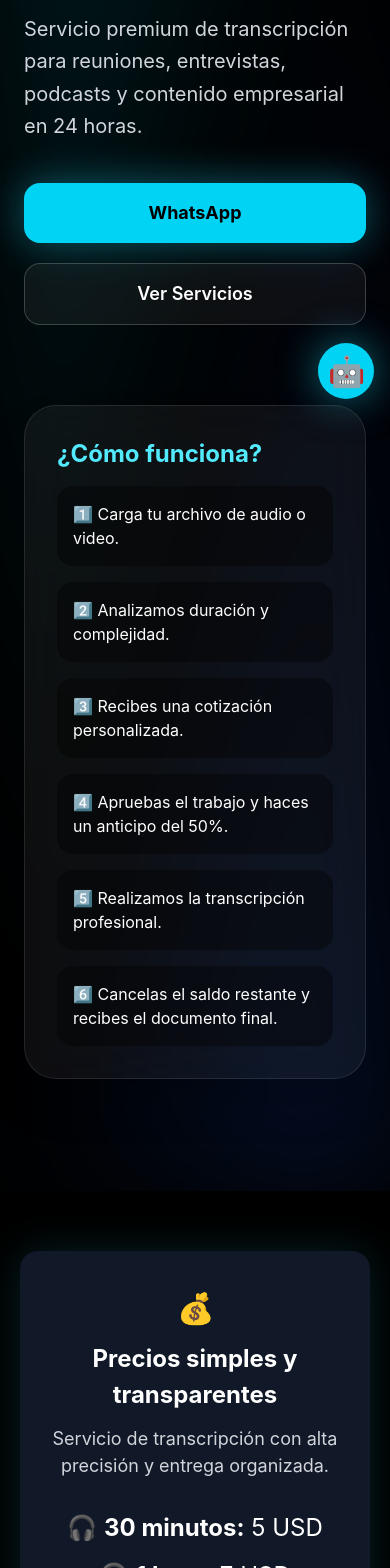
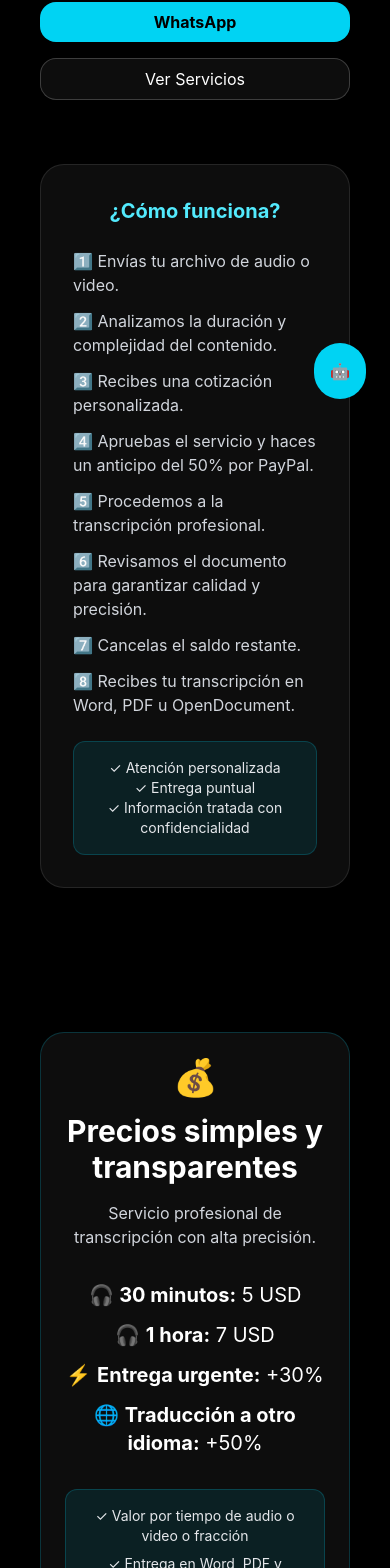
Before and after one commit to felescan/escobara-transcripciones, a React (Vite) app: page / in a window 390 px wide. Shown: the part 421-1989 px from the top of the page. Built offline with nearby package versions, Linux system fonts and the light colour scheme.

Commit message:
Mejoras responsive y ajustes visuales

```diff
--- a/src/App.jsx
+++ b/src/App.jsx
@@ -1,11 +1,11 @@
-
 import { useState } from "react"
 
 export default function App() {
   const [chatbotOpen, setChatbotOpen] = useState(false)
   const [selectedFile, setSelectedFile] = useState(null)
+
   const whatsappLink =
-    "https://wa.me/573147000760?text=Hola,%20quiero%20solicitar%20una%20transcripci%C3%B3n"
+    "https://wa.me/573147000760?text=Hola,%20quiero%20solicitar%20una%20transcripción"
 
   const handleFormSubmit = (e) => {
     e.preventDefault()
@@ -24,66 +24,40 @@ export default function App() {
     const mensaje = `
 Hola, deseo solicitar una transcripción.
 
-DATOS DEL CLIENTE
-
 Nombre: ${nombre}
 Correo: ${correo}
 WhatsApp: ${telefono}
 
-ARCHIVO
+Archivo: ${archivo}
 
-${archivo}
-
-DESCRIPCIÓN
-
+Descripción:
 ${descripcion}
-
-Adjunto el archivo para cotización.
 `
 
     const url =
-    "https://wa.me/573147000760?text=" +
-    encodeURIComponent(mensaje)
+      "https://wa.me/573147000760?text=" + encodeURIComponent(mensaje)
 
     window.open(url, "_blank")
   }
 
   const handleFileUpload = (e) => {
     const file = e.target.files[0]
-
-    if (file) {
-         setSelectedFile(file)
-    }
+    if (file) setSelectedFile(file)
   }
 
   return (
-    <div className="min-h-screen bg-black text-white">
+   <div className="min-h-screen w-full overflow-x-hidden bg-black text-white px-4 sm:px-6">
+
       {/* NAVBAR */}
       <nav className="sticky top-0 z-50 border-b border-white/10 bg-black/70 backdrop-blur-xl">
         <div className="mx-auto flex max-w-7xl items-center justify-between px-6 py-5">
-          <h1 className="text-2xl font-extrabold tracking-wide">
-            <span className="text-cyan-400"></span> ESCOBARA.ONLINE
-          </h1>
-
-          <div className="hidden gap-8 text-sm font-medium text-gray-300 md:flex">
-            <a href="#inicio" className="transition hover:text-cyan-400">
-              Inicio
-            </a>
-
-            <a href="#servicios" className="transition hover:text-cyan-400">
-              Servicios
-            </a>
-
-            <a href="#contacto" className="transition hover:text-cyan-400">
-              Contacto
-            </a>
-          </div>
+          <h1 className="text-2xl font-extrabold">ESCOBARA.ONLINE</h1>
 
           <a
             href={whatsappLink}
             target="_blank"
             rel="noopener noreferrer"
-            className="rounded-2xl bg-cyan-400 px-5 py-3 font-semibold text-black transition hover:scale-105 hover:bg-cyan-300"
+            className="rounded-2xl bg-cyan-400 px-5 py-3 font-semibold text-black"
           >
             WhatsApp
           </a>
@@ -91,215 +65,141 @@ Adjunto el archivo para cotización.
       </nav>
 
       {/* HERO */}
-      <section id="inicio" className="relative overflow-hidden">
-        <div className="absolute inset-0 bg-gradient-to-br from-cyan-500/20 via-transparent to-blue-600/20 blur-3xl"></div>
-
-        <div className="relative mx-auto grid max-w-7xl items-center gap-20 px-6 py-28 lg:grid-cols-2">
+      <section className="mx-auto grid max-w-7xl items-center gap-16 px-6 py-16 sm:py-24 lg:grid-cols-2">
         <div>
-            <span className="rounded-full border border-cyan-400/30 bg-cyan-400/10 px-4 py-2 text-sm text-cyan-300">
-              IA + Automatización + Transcripción Profesional
+          <span className="inline-block rounded-full border border-cyan-400/30 bg-cyan-400/10 px-4 py-2 text-center text-sm text-cyan-300">
+            IA + Transcripción Profesional
           </span>
 
-            <h1 className="mt-10 text-3xl sm:text-5xl lg:text-7xl font-extrabold leading-tight">
-
-              <span className="bg-gradient-to-r from-cyan-400 to-blue-500 bg-clip-text text-transparent">
-                {" "}audio y video{" "}
-              </span>
-
-              en documentos listos para usar
+          <h1 className="mt-10 text-4xl font-extrabold sm:text-5xl text-center lg:text-7xl">
+            Audio y video en texto profesional
           </h1>
 
-            <p className="mt-8 max-w-2xl text-xl leading-relaxed text-gray-300">
-              Servicio premium de transcripción para reuniones,
-              entrevistas, podcasts y contenido empresarial en 24 horas.
+          <p className="mt-6 text-gray-300">
+            Transcripción rápida y precisa para empresas y creadores, en 24 horas.
           </p>
 
-            <div className="mt-10 flex flex-col gap-5 sm:flex-row">
+          <div className="mt-10 flex flex-col gap-4 sm:flex-row">
             <a
-
               href={whatsappLink}
               target="_blank"
-  rel="noopener noreferrer"
-  className="inline-block rounded-2xl bg-cyan-400 px-8 py-4 text-center text-lg font-bold text-black shadow-[0_0_40px_rgba(34,211,238,0.4)] transition duration-300 hover:scale-110 hover:shadow-[0_0_60px_rgba(34,211,238,0.8)]"
+              className="rounded-2xl bg-cyan-400 px-8 py-2 text-center font-bold text-black"
             >
               WhatsApp
             </a>
+
             <a
               href="#servicios"
-                className="rounded-2xl border border-white/20 bg-white/5 px-8 py-4 text-center text-lg font-semibold text-white backdrop-blur transition hover:bg-white/10"
+              className="rounded-2xl border border-white/20 bg-white/5 px-8 py-2 text-center"
             >
               Ver Servicios
             </a>
           </div>
         </div>
 
-          <div className="relative">
-            <div className="rounded-[32px] border border-white/10 bg-white/5 p-8 shadow-2xl backdrop-blur-xl">
-            <div className="space-y-4">
-  <h3 className="text-2xl font-bold text-cyan-300">
+        <div className="rounded-3xl border border-white/10 bg-white/5 p-8">
+          <h3 className="text-xl text-center font-bold text-cyan-300">
             ¿Cómo funciona?
           </h3>
 
-  <div className="rounded-2xl bg-black/40 p-4">
-    1️⃣ Carga tu archivo de audio o video.
+
+<div className="mt-6 space-y-3 text-gray-300">
+  <p>1️⃣ Envías tu archivo de audio o video.</p>
+
+  <p>2️⃣ Analizamos la duración y complejidad del contenido.</p>
+
+  <p>3️⃣ Recibes una cotización personalizada.</p>
+
+  <p>4️⃣ Apruebas el servicio y haces un anticipo del 50% por PayPal.</p>
+
+  <p>5️⃣ Procedemos a la transcripción profesional.</p>
+
+  <p>6️⃣ Revisamos el documento para garantizar calidad y precisión.</p>
+
+  <p>7️⃣ Cancelas el saldo restante.</p>
+
+  <p>8️⃣ Recibes tu transcripción en Word, PDF u OpenDocument.</p>
 </div>
 
-  <div className="rounded-2xl bg-black/40 p-4">
-    2️⃣ Analizamos duración y complejidad.
-  </div>
-
-  <div className="rounded-2xl bg-black/40 p-4">
-    3️⃣ Recibes una cotización personalizada.
-  </div>
-
-  <div className="rounded-2xl bg-black/40 p-4">
-    4️⃣ Apruebas el trabajo y haces un anticipo del 50%.
-  </div>
-
-  <div className="rounded-2xl bg-black/40 p-4">
-    5️⃣ Realizamos la transcripción profesional.
-  </div>
-
-  <div className="rounded-2xl bg-black/40 p-4">
-    6️⃣ Cancelas el saldo restante y recibes el documento final.
-  </div>
-</div>
-            </div>
+<div className="mt-6 rounded-xl border border-cyan-400/20 bg-cyan-400/10 p-4 text-center text-sm text-gray-200">
+  ✓ Atención personalizada<br />
+  ✓ Entrega puntual<br />
+  ✓ Información tratada con confidencialidad
 </div>
         </div>
       </section>
 
- <section style={{
-  display: "flex",
-  justifyContent: "center",
-  padding: "60px 20px"
-}}>
+<section className="mx-auto max-w-5xl px-6 py-12 sm py-20">
+  <div className="rounded-3xl border border-cyan-400/20 bg-white/5 p-6 sm:p-10 text-center backdrop-blur-xl">
 
-  <div style={{
-    maxWidth: "520px",
-    width: "100%",
-    background: "#111827",
-    borderRadius: "18px",
-    padding: "35px 30px",
-    textAlign: "center",
-    boxShadow: "0 0 40px rgba(34,211,238,0.15)",
-    border: "1px rgba(34,211,238,0.2)"
-  }}>
-
-    <div style={{ fontSize: "30px", marginBottom: "10px" }}>
+    <div className="text-4xl mb-4">
       💰
     </div>
 
-    <h2 style={{
-      fontSize: "24px",
-      marginBottom: "12px",
-      fontWeight: "700"
-    }}>
+    <h2 className="text-3xl font-bold">
       Precios simples y transparentes
     </h2>
 
-    <p style={{
-      fontSize: "18px",
-      color: "#d1d5db",
-      marginBottom: "25px"
-    }}>
-      Servicio de transcripción con alta precisión y entrega organizada.
+    <p className="mt-4 text-gray-300">
+      Servicio profesional de transcripción con alta precisión.
     </p>
 
-    <div style={{
-      fontSize: "24px",
-      lineHeight: "2",
-      marginBottom: "25px"
-    }}>
-      🎧 <strong>30 minutos:</strong> 5 USD<br />
-🎧 <strong>1 hora:</strong> 7 USD<br />
-⚡ <strong>Entrega urgente:</strong> +30%
-<br /><br />
-🌐 <strong>Traducción y transcripción</strong>
-<br />
-&nbsp;&nbsp;&nbsp;&nbsp;<strong>a otro idioma:</strong> +50%
+    <div className="mt-8 space-y-3 text-xl">
+      <p>🎧 <strong>30 minutos:</strong> 5 USD</p>
+
+      <p>🎧 <strong>1 hora:</strong> 7 USD</p>
+
+      <p>⚡ <strong>Entrega urgente:</strong> +30%</p>
+
+      <p>🌐 <strong>Traducción a otro idioma:</strong> +50%</p>
     </div>
 
-    <div style={{
-      fontSize: "16px",
-      color: "#9ca3af",
-      marginBottom: "25px"
-    }}>
-      <div>📌 Se cobra por tiempo de audio o video o fracción del mismo.</div>
-
-<div>✓ Entrega en Word (.docx)</div>
-
-<div>✓ Entrega en PDF</div>
-
-<div>✓ Entrega en OpenDocument (.odt)</div>
-
-<div>✓ Transcripción en el idioma requerido</div>
-
-<div>✓ Documento listo para editar o imprimir</div>
+    <div className="mt-8 rounded-xl border border-cyan-400/20 bg-cyan-400/10 p-4 text-center text-sm text-gray-200 space-y-2">
+      <p>✓ Valor por tiempo de audio o video o fracción</p>
+      <p>✓ Entrega en Word, PDF y OpenDocument</p>
+      <p>✓ Documento listo para editar o imprimir</p>
+      <p>✓ Transcripción en el idioma requerido</p>
     </div>
 
     <a
-      href="https://wa.me/573102808032?text=Hola%2C%20quiero%20solicitar%20una%20transcripci%C3%B3n"
+      href={whatsappLink}
       target="_blank"
       rel="noopener noreferrer"
+      className="mt-8 inline-block rounded-2xl bg-cyan-400 px-8 py-4 font-bold text-black transition hover:scale-105"
     >
-      <button style={{
-        background: "#22d3ee",
-        color: "#000",
-        padding: "12px 18px",
-        borderRadius: "10px",
-        border: "none",
-        cursor: "pointer",
-        fontSize: "18px"
-      }}>
-        Solicitar ahora por WhatsApp
-      </button>
+      Solicitar cotización
     </a>
 
   </div>
+</section>
+      {/* SERVICIOS */}
+      <section id="servicios" className="mx-auto max-w-7xl px-6 py-20">
+        <h2 className="text-center text-4xl font-bold">
+          Servicios
+        </h2>
 
-</section>
-      {/* SERVICES */}
-      <section id="servicios" className="relative mx-auto max-w-7xl px-4 sm:px-6 py-20 sm:py-28">
-        <div className="relative text-center">
-          <span className="rounded-full border border-cyan-400/20 bg-cyan-400/10 px-4 py-2 text-sm text-cyan-300">
-            Servicios Premium
-          </span>
-
-          <h2 className="mt-8 text-4xl font-extrabold sm:text-5xl">
-            Soluciones modernas para contenido digital
-          </h2>
+        <div className="mt-p-6 sm:p-12 grid gap-8 md:grid-cols-3">
+          <div className="rounded-3xl border border-white/10 bg-white/5 p-6">
+            🎙️ Audio a Texto
           </div>
 
-        <div className="relative mt-20 grid gap-8 md:grid-cols-3">
-          <div className="rounded-[32px] border border-white/10 bg-white/5 p-8 backdrop-blur-xl transition-all duration-500 hover:-translate-y-4 hover:scale-105 hover:border-cyan-400/30">
-            <div className="mb-6 text-5xl">🎙️</div>
-            <h3 className="text-2xl font-bold">Transcripción Audio</h3>
+          <div className="rounded-3xl border border-white/10 bg-white/5 p-6">
+            🎥 Video a Texto
           </div>
 
-          <div className="rounded-[32px] border border-white/10 bg-white/5 p-8 backdrop-blur-xl transition-all duration-500 hover:-translate-y-4 hover:scale-105 hover:border-cyan-400/30">
-            <div className="mb-6 text-5xl">🎥</div>
-            <h3 className="text-2xl font-bold">Video a Texto</h3>
-          </div>
-
-          <div className="rounded-[32px] border border-white/10 bg-white/5 p-8 backdrop-blur-xl transition-all duration-500 hover:-translate-y-4 hover:scale-105 hover:border-cyan-400/30">
-            <div className="mb-6 text-5xl">🤖</div>
-            <h3 className="text-2xl font-bold">Automatización IA</h3>
+          <div className="rounded-3xl border border-white/10 bg-white/5 p-6">
+            🤖 IA Automática
           </div>
         </div>
       </section>
 
-      {/* FILE UPLOAD */}
-      <section className="mx-auto max-w-5xl px-6 py-10">
-        <div className="rounded-[32px] border border-dashed border-cyan-400/30 bg-cyan-400/5 p-12 text-center backdrop-blur-xl">
-          <h2 className="text-4xl font-extrabold">
-            Sube tus archivos
-          </h2>
+      {/* UPLOAD */}
+      <section className="mx-auto max-w-4xl px-6 py-10">
+        <div className="rounded-3xl border border-dashed border-cyan-400/30 bg-cyan-400/5 p-10 text-center">
+          <h2 className="text-2xl font-bold">Sube tu archivo</h2>
 
-     <div className="mt-10">
-  <label className="cursor-pointer rounded-2xl bg-cyan-400 px-8 py-5 text-lg font-bold text-black shadow-[0_0_40px_rgba(34,211,238,0.4)] transition duration-300 hover:scale-105 hover:shadow-[0_0_60px_rgba(34,211,238,0.8)]">
-    Seleccionar Archivo
-
+          <label className="mt-6 block cursor-pointer rounded-2xl bg-cyan-400 px-6 py-4 font-bold text-black">
+            Seleccionar archivo
             <input
               type="file"
               className="hidden"
@@ -308,126 +208,93 @@ Adjunto el archivo para cotización.
           </label>
 
           {selectedFile && (
-    <div className="mt-6 rounded-2xl border border-cyan-400/30 bg-cyan-400/10 p-4 text-left">
-      <p className="font-bold text-cyan-300">
-        ✓ Archivo recibido
+            <p className="mt-4 text-sm text-gray-300">
+              {selectedFile.name}
             </p>
-
-      <p className="mt-2">
-        <strong>Nombre:</strong> {selectedFile.name}
-      </p>
-
-      <p>
-        <strong>Tamaño:</strong>{" "}
-        {(selectedFile.size / 1024 / 1024).toFixed(2)} MB
-      </p>
-
-
-   <p className="mt-3 text-sm text-gray-300">
-  Formatos aceptados: MP3, WAV, M4A, MP4, AVI, MOV y otros formatos de audio o video.
-</p>
-    </div>
           )}
         </div>
-</div>
       </section>
-      {/* CONTACT */}
-      <section id="contacto" className="mx-auto max-w-5xl px-6 py-28">
-        <div className="rounded-[32px] border border-white/10 bg-white/5 p-10 backdrop-blur-xl">
-          <div className="text-center">
-            <h2 className="mt-8 text-4xl font-extrabold sm:text-5xl">
-              Envíanos tu proyecto
-            </h2>
-          </div>
 
-          <form className="mt-14 grid gap-6" onSubmit={handleFormSubmit}>
+      {/* CONTACTO */}
+      <section className="mx-auto max-w-4xl px-6 py-20">
+        <form onSubmit={handleFormSubmit} className="space-y-4">
+
           <input
             type="text"
             placeholder="Nombre"
-              className="rounded-2xl border border-white/10 bg-black/40 px-6 py-4 outline-none transition focus:border-cyan-400"
+            className="w-full rounded-2xl bg-black/40 px-6 py-4"
           />
 
           <input
             type="email"
-              placeholder="Correo electrónico"
-              className="rounded-2xl border border-white/10 bg-black/40 px-6 py-4 outline-none transition focus:border-cyan-400"
+            placeholder="Correo"
+            className="w-full rounded-2xl bg-black/40 px-6 py-4"
           />
+
           <input
             type="tel"
             placeholder="WhatsApp"
-  className="rounded-2xl border border-white/10 bg-black/40 px-6 py-4 outline-none transition focus:border-cyan-400"
+            className="w-full rounded-2xl bg-black/40 px-6 py-4"
           />
+
           <textarea
-              rows="5"
-              placeholder="Describe tu proyecto..."
-              className="rounded-2xl border border-white/10 bg-black/40 px-6 py-4 outline-none transition focus:border-cyan-400"
-            ></textarea>
-<div className="rounded-2xl border border-cyan-400/30 bg-cyan-400/10 p-6 text-left text-sm text-gray-200">
+            placeholder="Descripción"
+            className="w-full rounded-2xl bg-black/40 px-6 py-4"
+          />
+
+<div className="rounded-2xl border border-cyan-400/30 bg-cyan-400/10 p-6 text-center text-sm text-gray-200">
   <p className="text-lg font-bold text-cyan-300">
     📎 Importante
   </p>
 
   <p className="mt-2">
-    1. Pulsa "Enviar Solicitud".
+    1️⃣ Pulsa "Enviar solicitud".
   </p>
 
   <p>
-    2. Se abrirá WhatsApp con los datos de tu solicitud.
+    2️⃣ Se abrirá WhatsApp con los datos de tu solicitud.
   </p>
 
   <p>
-    3. Adjunta el archivo de audio o video.
+    3️⃣ Adjunta tu archivo de audio o video.
   </p>
 
   <p>
-    4. Envía el mensaje.
+    4️⃣ Envía el mensaje.
   </p>
 
-  <p className="mt-3">
-    Una vez recibido, analizaremos su duración y complejidad y te enviaremos una cotización personalizada.
-  </p>
 </div>
-            <button className="rounded-2xl bg-cyan-400 px-8 py-5 text-lg font-bold text-black shadow-[0_0_40px_rgba(34,211,238,0.4)] transition duration-300 hover:scale-105 hover:shadow-[0_0_60px_rgba(34,211,238,0.8)]">
-            <a
-  href="https://wa.me/573102808032?text=Hola%2C%20quiero%20solicitar%20una%20transcripci%C3%B3n"
-  target="_blank"
-  rel="noopener noreferrer"
+
+          <button
+            type="submit"
+            className="w-full rounded-2xl bg-cyan-400 px-6 py-4 font-bold text-black"
           >
-  <button>Enviar solicitud</button>
-</a>
+            Enviar solicitud
           </button>
         </form>
-        </div>
       </section>
 
-      {/* CHAT BUTTON */}
+      {/* CHAT */}
       <button
         onClick={() => setChatbotOpen(!chatbotOpen)}
-        className="fixed bottom-6 right-4 z-50 flex h-14 w-14 sm:h-16 sm:w-16 items-center justify-center rounded-full bg-cyan-400 text-3xl text-black shadow-[0_0_40px_rgba(34,211,238,0.5)] transition duration-300 hover:scale-110"
+        className="fixed bottom-6 right-6 rounded-full bg-cyan-400 p-4 text-black"
       >
-        {chatbotOpen ? "✕" : "🤖"}
+        🤖
       </button>
 
       {chatbotOpen && (
-        <div className="fixed bottom-24 right-2 sm:right-4 z-50 w-[85vw] max-w-[300px] overflow-hidden rounded-[28px] border border-cyan-400/20 bg-black/90 shadow-[0_0_60px_rgba(34,211,238,0.25)] backdrop-blur-xl">
-          <div className="p-5 text-xs sm:text-sm text-gray-200">
-            👋 Hola, soy Escobara IA.
-            <br />
-            Puedes escribirnos directamente por WhatsApp.
+        <div className="fixed bottom-24 right-6 w-72 rounded-2xl bg-black/90 p-4 text-sm">
+          <p>Hola 👋 Escríbenos por WhatsApp</p>
 
-            <div className="mt-5">
           <a
             href={whatsappLink}
-                target="_blank"
-                rel="noopener noreferrer"
-                className="block rounded-xl bg-cyan-400 px-4 py-3 text-center font-bold text-black"
+            className="mt-4 block rounded-xl bg-cyan-400 p-3 text-center font-bold text-black"
           >
             Abrir WhatsApp
           </a>
         </div>
-          </div>
-        </div>
       )}
+
     </div>
   )
 }
```
Also changed, not shown: src/App.css (+24 -4 lines). Lines whose indentation alone changed are shown as unchanged.
